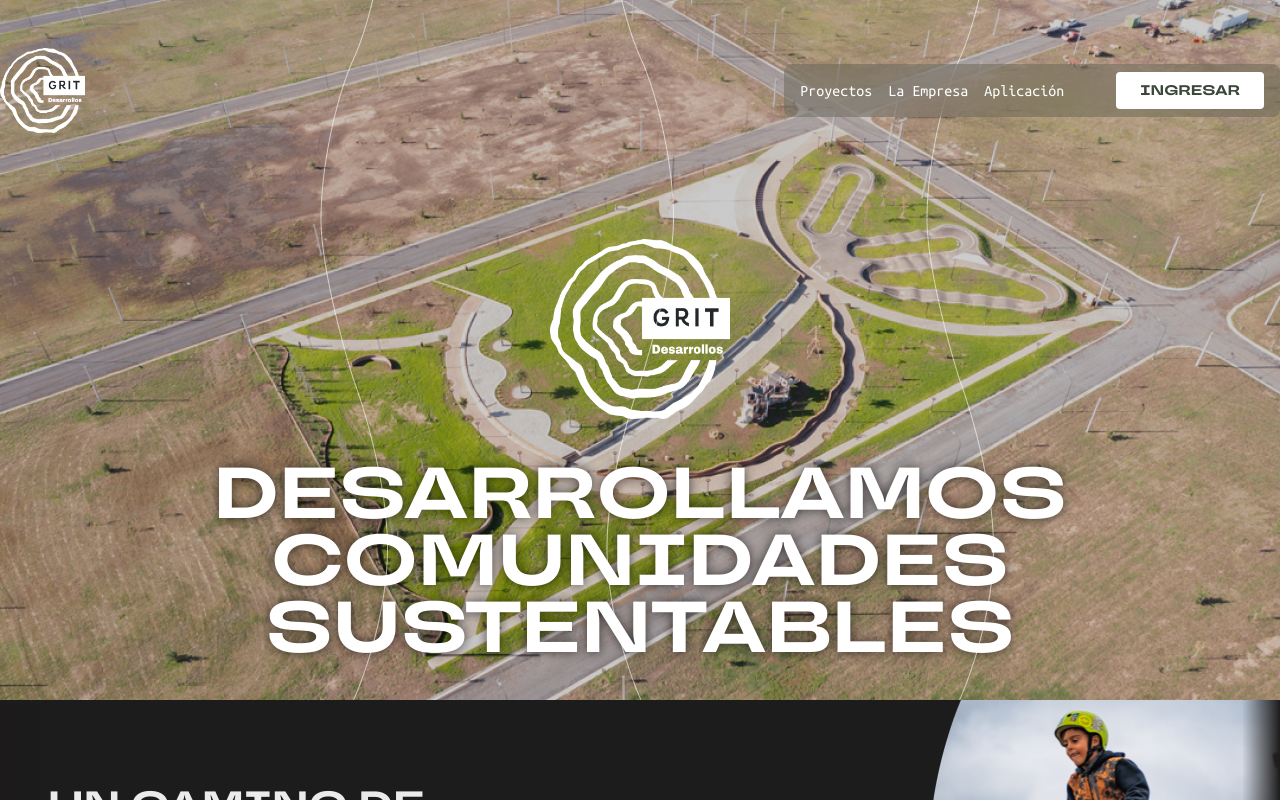
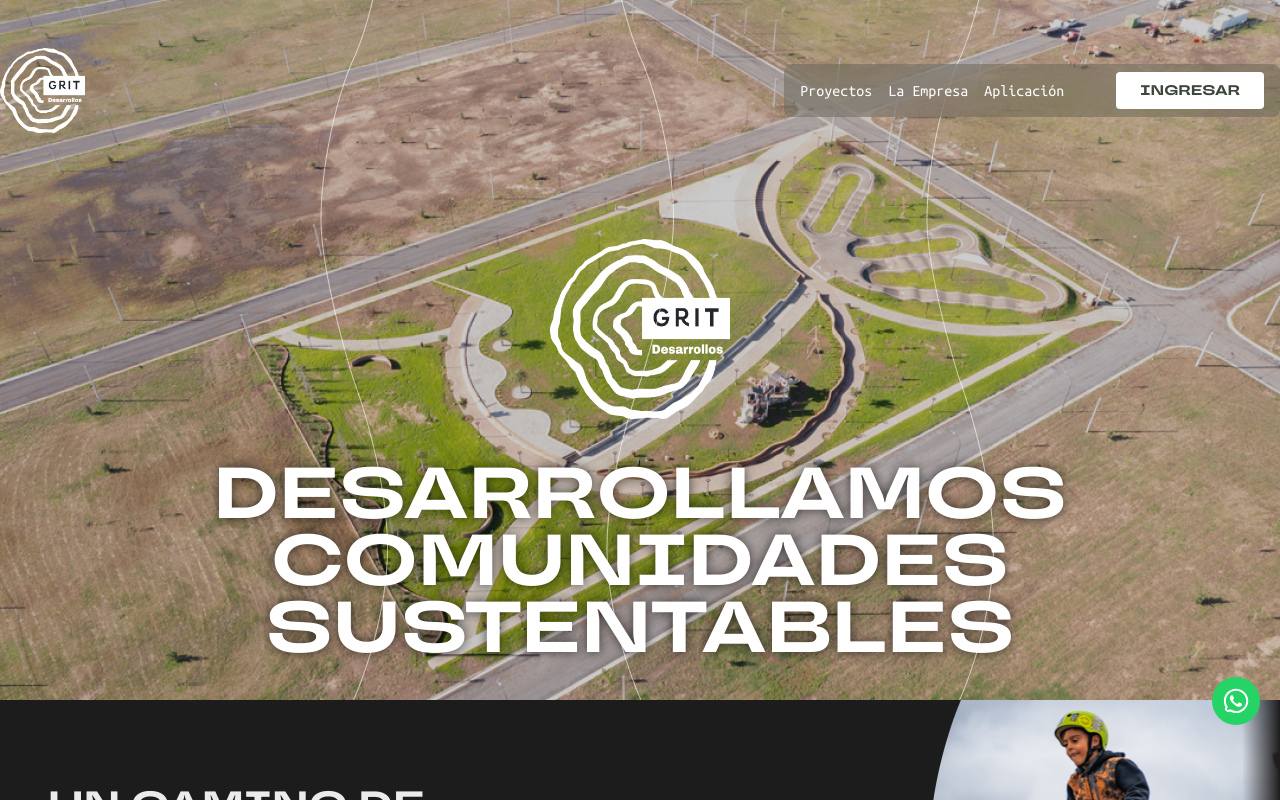
Before and after one commit to ignaciorodrigues1/grit, a Next.js app: page / in a window 1280 px wide. Shown: the top 800 px of the page. Built offline with nearby package versions, Linux system fonts and the light colour scheme; a web font is replaced by a local one.

Commit message:
Grit Web

```diff
--- /dev/null
+++ b/components/whatssappIcon.jsx
@@ -0,0 +1,29 @@
+import { FaWhatsapp } from "react-icons/fa";
+import { Link } from "@chakra-ui/next-js";
+
+const WhatsappIcon = () => {
+  // Estilos para el ícono de WhatsApp
+  const iconStyle = {
+    position: "fixed",
+    bottom: "75px",
+    right: "20px",
+    fontSize: "3rem",
+    color: "white",
+    cursor: "pointer",
+    zIndex: "9999",
+    padding: "10px", // Agrega un padding alrededor del ícono
+    borderRadius: "50%", // Hace que el ícono tenga forma de círculo
+    background: "#25D366", // Fondo de color verde de WhatsApp
+  };
+
+  // Enlace de WhatsApp (puedes cambiar el número según tu necesidad)
+  const whatsappLink = "https://wa.me/1234567890";
+
+  return (
+    <Link href={whatsappLink} target="_blank" rel="noopener noreferrer">
+      <FaWhatsapp style={iconStyle} />
+    </Link>
+  );
+};
+
+export default WhatsappIcon;
--- a/layouts/layout.jsx
+++ b/layouts/layout.jsx
@@ -3,6 +3,7 @@
 import Navbar from "../components/navbar";
 import Footer from "../components/footer";
 import ContactForm from "../components/contactForm";
+import WhatsappIcon from "../components/whatssappIcon";
 
 export default function RootLayout({ children }) {
   return (
@@ -11,6 +12,7 @@ export default function RootLayout({ children }) {
         {children}
       <ContactForm/>
       <Footer />
+      <WhatsappIcon />
     </div>
   );
 }
```
